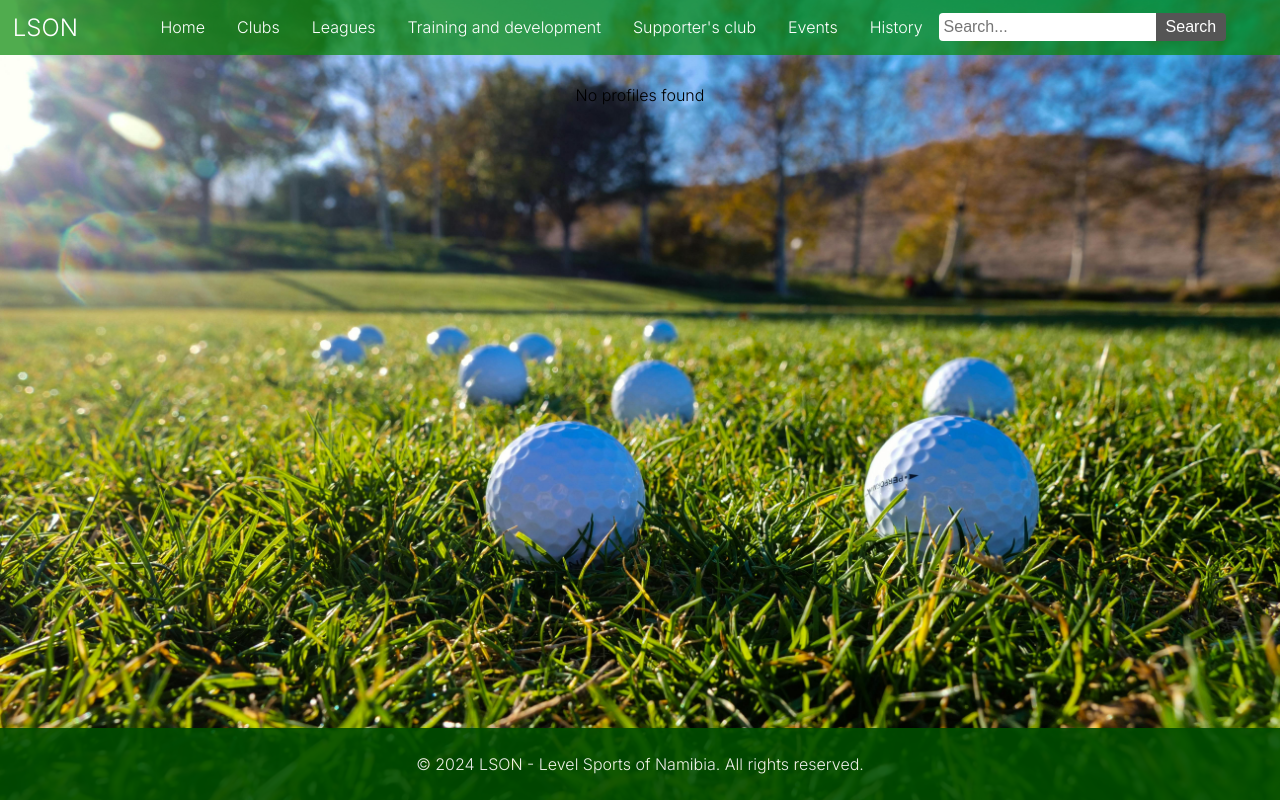
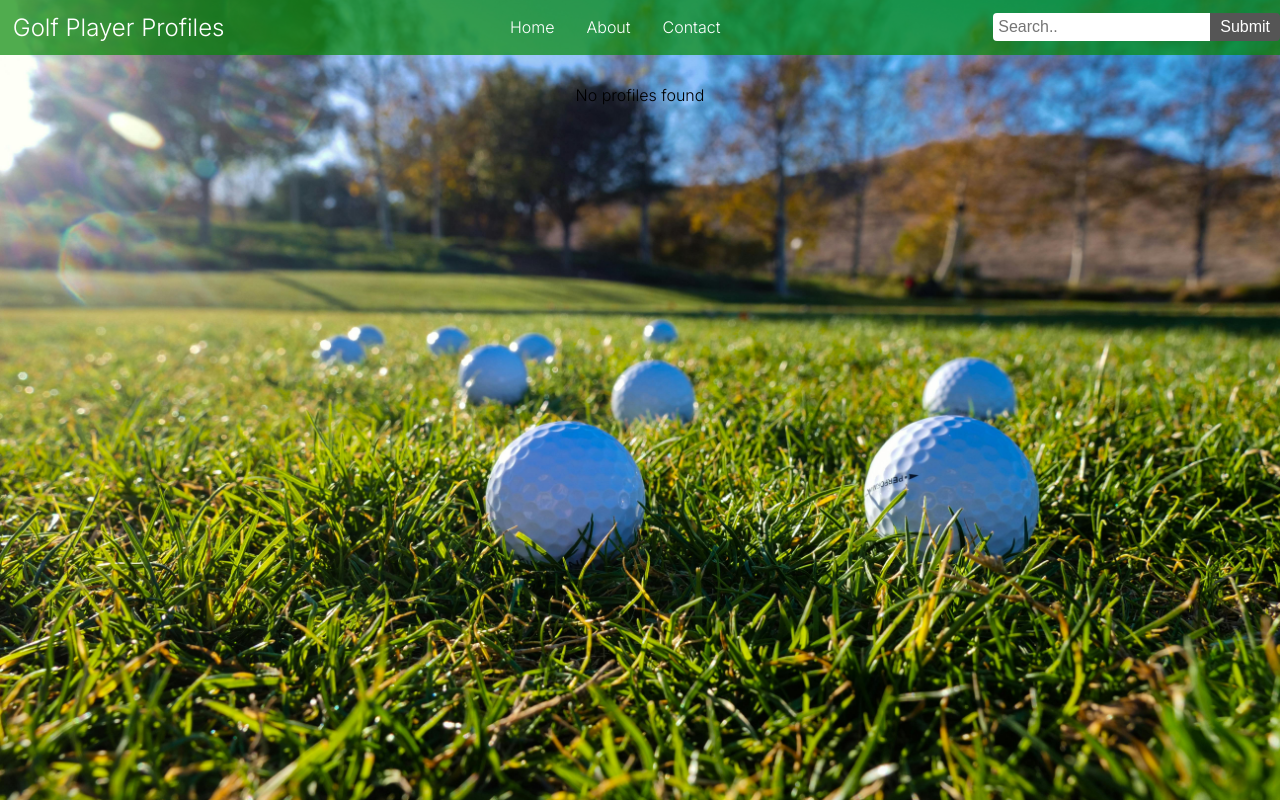
Before and after one commit to Vatiraije/LSON-WEBPAGE, a PHP site: the page made by All sports/golfProfile.php in a window 1280 px wide. Run offline with PHP 8.4, Linux system fonts and the light colour scheme; data that the repository does not hold is empty.

Commit message:
Player Profile

```diff
--- a/All sports/golfProfile.php
+++ b/All sports/golfProfile.php
@@ -61,6 +61,7 @@ function displayAllProfiles($conn) {
 }
 ?>
 
+<!DOCTYPE html>
 <html lang="en">
 <head>
     <style>
@@ -158,31 +181,18 @@ function displayAllProfiles($conn) {
             border-radius: 50%;
             z-index: 1001; /* Ensure it is above other elements */
         }
-
         .popup-content h2 {
             margin-top: 0; /* Remove top margin for headings */
         }
-
         .popup-content ul {
             padding: 0;
             list-style: none; /* Remove list bullets */
             margin: 0;
         }
-
         .popup-content li {
             margin-bottom: 10px; /* Space between list items */
         }
-
-        /*NavBar CSS*/
-        * {
-  box-sizing: border-box;
-}
-
-body {
-  margin: 0;
-  padding: 0;
-}
-
+        /* NavBar CSS */
         .navbar {
             display: flex;
             justify-content: space-between;
@@ -245,97 +245,69 @@ body {
             font-size: 16px;
             cursor: pointer;
         }
-
         .search-container button:hover {
             background: rgba(7, 137, 7, 0.7);
         }
-
-.toggle-button {
-  position: absolute;
-  top: 1rem;
-  right: 1rem;
-  display: none;
-  flex-direction: column;
-  justify-content: space-between;
-  width: 28px;
-  height: 21px;
+        /* Video Container CSS */
+        .video-container {
+            width: 48%; /* Adjust width to allow side-by-side */
         }
-
-.toggle-button .bar {
-  height: 3px;
+        .profile-info {
+            width: 48%; /* Adjust width to allow side-by-side */
+            padding: 0 20px; /* Add some padding for spacing */
+        }
+        .Player-gif {
             width: 100%;
-  background-color: white;
+            height: auto;
+            max-width: 100%;
             border-radius: 10px;
         }
+    </style>
+</head>
+<body>
+    <!-- Navigation Bar -->
+    <nav class="navbar">
+        <div class="brand-title">Golf Player Profiles</div>
+        <div class="navbar-links">
+            <ul>
+                <li><a href="#">Home</a></li>
+                <li><a href="#">About</a></li>
+                <li><a href="#">Contact</a></li>
+            </ul>
+        </div>
+        <div class="search-container">
+            <input type="text" placeholder="Search..">
+            <button type="submit">Submit</button>
+        </div>
+    </nav>
 
-/*footer css  */
-.footer {
-    background: #004d00;
-    /* Dark Green */
-    color: white;
-    /* White text */
-    text-align: center;
-    padding: 10px;
-    position: fixed;
-    bottom: 0;
-    width: 100%;
-    opacity: 0.9;
-}
+    <!-- Profile Section -->
+    <div class="section">
+        <?php displayAllProfiles($conn); ?>
+    </div>
 
-@media (max-width: 400px) {
-  .toggle-button {
-    display: flex;
-  }
+    <!-- Popup Container -->
+    <div class="popup">
+        <div class="popup-content">
+            <div class="video-container">
+                <video src="../images/PlayerAppearance.mp4" class="Player-gif" autoplay loop muted></video>
+            </div>
+            <div class="profile-info"></div>
+        </div>
+    </div>
 
-  .navbar {
-    flex-direction: column;
-    align-items: flex-start;
-  }
-
-  .navbar-links {
-    display: none;
-    width: 100%;
-  }
-
-  .navbar-links ul {
-    width: 100%;
-    flex-direction: column;
-  }
-
-  .navbar-links li {
-    text-align: center;
-  }
-
-  .navbar-links li a {
-    padding: 0.5rem 1rem;
-  }
-
-  .navbar-links.active {
-    display: flex;
-  }
-
-      .search-container {
-      margin-left: auto; /* Align search bar to the right on small screens */
-    }
-}
-
-    </style>
     <script>
         document.addEventListener('DOMContentLoaded', function() {
             var cards = document.querySelectorAll('.fcard');
             var popup = document.querySelector('.popup');
-    var popupContent = document.querySelector('.popup-content');
+            var popupContent = document.querySelector('.profile-info');
 
-    // Function to handle opening of popup
             function openPopup(profileId) {
                 fetch('golfprofile.php?action=getProfileData&id=' + profileId)
                     .then(response => response.json())
                     .then(data => {
                         popupContent.innerHTML = `
                             <span class="popup-close">&times;</span>
-                    <div class="fcard">
-                        <img src="../images/golfProfile.jpg">
-                        <div class="article">
                             <h2>Player name: ${data.name}</h2>
                             <ul>
                                 <li>Age: ${data.age}</li>
@@ -344,47 +316,13 @@ body {
                                 <li>Total Top Five: ${data.topFive}</li>
                                 <li>Home-Place: ${data.homePlace}</li>
                             </ul>
-                        </div>
-                    </div>
                         `;
                         popup.style.display = 'flex';
-                // Add close button event listener
-                document.querySelector('.popup-close').addEventListener('click', function() {
-                    popup.style.display = 'none';
-                });
                     })
                     .catch(error => {
                         console.error('Error fetching profile data:', error);
                     });
             }
-
-
-    var cards = document.querySelectorAll('.fcard');
-    var searchInput = document.getElementById('search-input');
-    var searchButton = document.getElementById('search-button');
-
-    // Function to filter cards based on search input
-    function filterCards() {
-        var searchText = searchInput.value.toLowerCase();
-
-        cards.forEach(function(card) {
-            var playerName = card.querySelector('h2').textContent.toLowerCase();
-            if (playerName.includes(searchText)) {
-                card.style.display = 'flex'; // Show matching cards
-            } else {
-                card.style.display = 'none'; // Hide non-matching cards
-            }
-        });
-    }
-
-    // Event listener for typing in the search box
-    searchInput.addEventListener('input', filterCards);
-
-    // Event listener for clicking the search button
-    searchButton.addEventListener('click', function(event) {
-        event.preventDefault();
-        filterCards();
-    });
 
             // Attach event listeners to profile cards
             cards.forEach(function(card) {
@@ -400,56 +338,14 @@ body {
                     popup.style.display = 'none';
                 }
             });
+
+            // Close popup when clicking the close button
+            document.addEventListener('click', function(event) {
+                if (event.target.classList.contains('popup-close')) {
+                    popup.style.display = 'none';
+                }
             });
-
-
+        });
     </script>
-</head>
-<body>
-    <nav class="navbar">
-  <div class="brand-title">LSON</div>
-  <a href="#" class="toggle-button">
-    <span class="bar"></span>
-    <span class="bar"></span>
-    <span class="bar"></span>
-  </a>
-  <div class="navbar-links">
-    <ul>
-      <li><a href="golf.php">Home</a></li>
-      <li><a href="clubs.php">Clubs</a></li>
-      <li><a href="#">Leagues</a></li>
-       <li><a href="#">Training and development</a></li>
-       <li><a href="#">Supporter's club</a></li>
-       <li><a href="#">Events</a></li>
-       <li><a href="#">History</a></li>
-    </ul>
-
-     <div class="search-container">
-    <input type="text" id="search-input" placeholder="Search...">
-    <button type="submit" id="search-button">Search</button>
-  </div>
-
-  </div>
-</nav>
-    <div class="section">
-        <?php
-        displayAllProfiles($conn);
-        ?>
-    </div>
-  <div class="popup">
-    <div class="popup-content">
-        <!-- Dynamic content will be inserted here by JavaScript -->
-    </div>
-</div>
-
-
-  <div class="footer">
-        <p>&copy; 2024 LSON - Level Sports of Namibia. All rights reserved.</p>
-    </div>
-
 </body>
 </html>
-
-<?php
-$conn->close();
-?>
```
Also changed, not shown: other parts of All sports/golfProfile.php (+32 -20 lines), 1 other file. Lines whose indentation alone changed are shown as unchanged.
